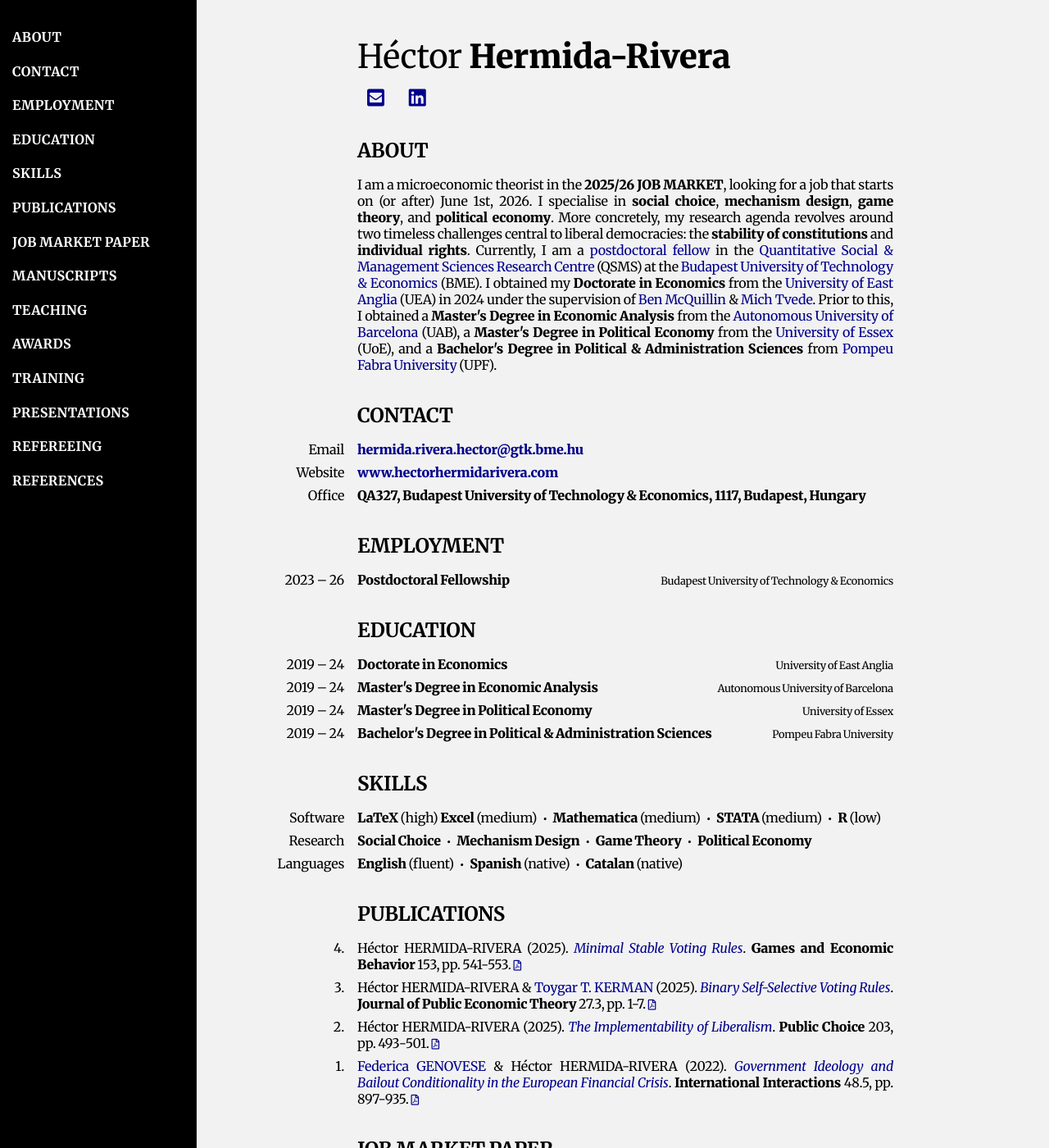
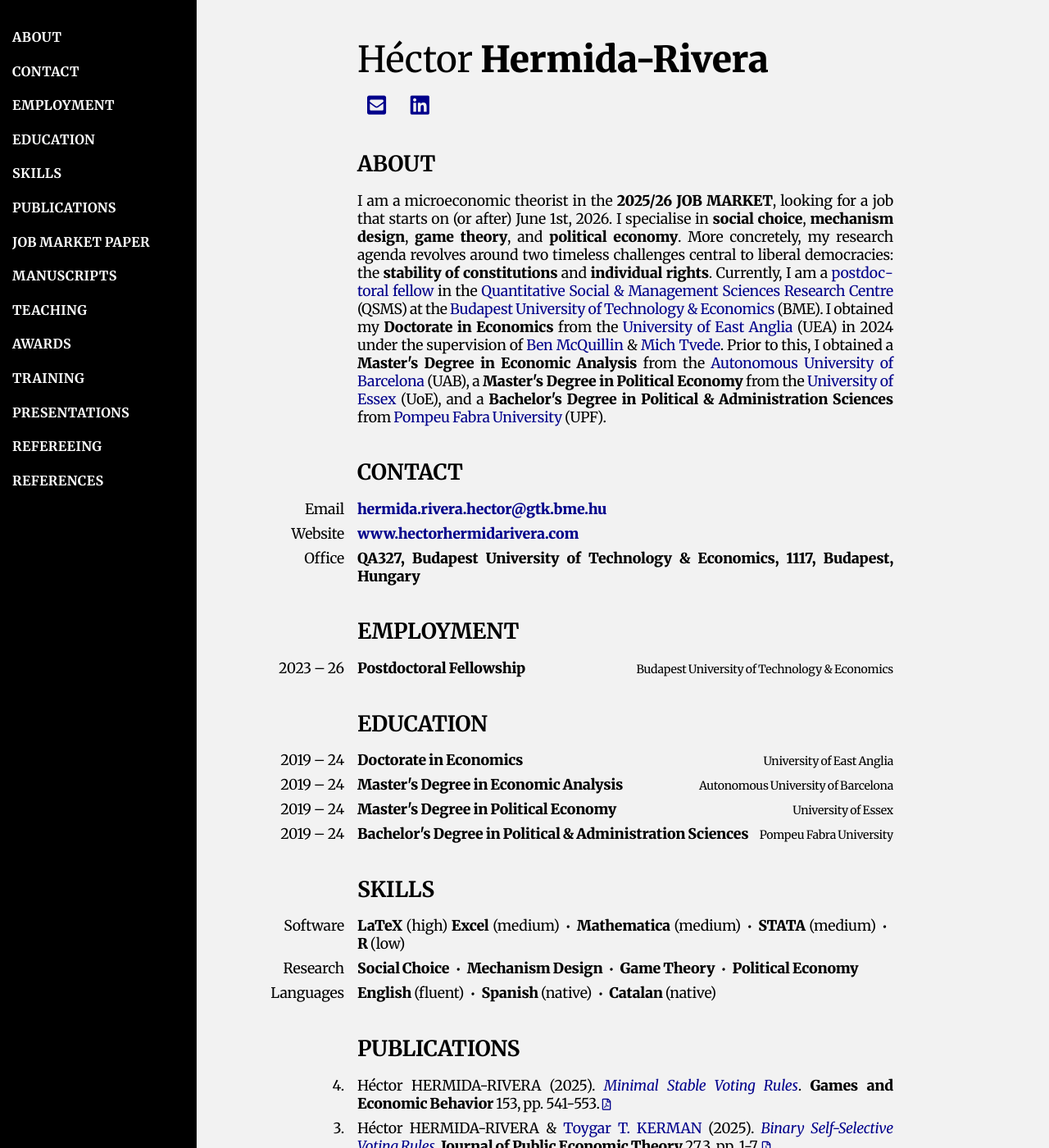
Before and after one commit to HectorHermidaRivera/hectorhermidarivera.github.io, a Jekyll site: the page built from index.md, in a window 1280 px wide and 1400 px high. Shown: the whole window at 82% size. Built offline with Jekyll 4.4.1, drawn with Linux system fonts in a browser that asks for light colours; a style sheet for code colours, icons or effects is not loaded.

Commit message:
Update default.html

```diff
--- a/_layouts/default.html
+++ b/_layouts/default.html
@@ -52,8 +52,9 @@
     .content {
       margin-left: 260px;
       padding: 20px 40px;
-      padding-bottom: 120px; /* added vertical white space at the bottom */
+      padding-bottom: 80px; /* vertical white space at bottom */
       box-sizing: border-box;
+      font-size: 1.1em; /* slightly larger text */
     }
 
     /* --- Title --- */
```
